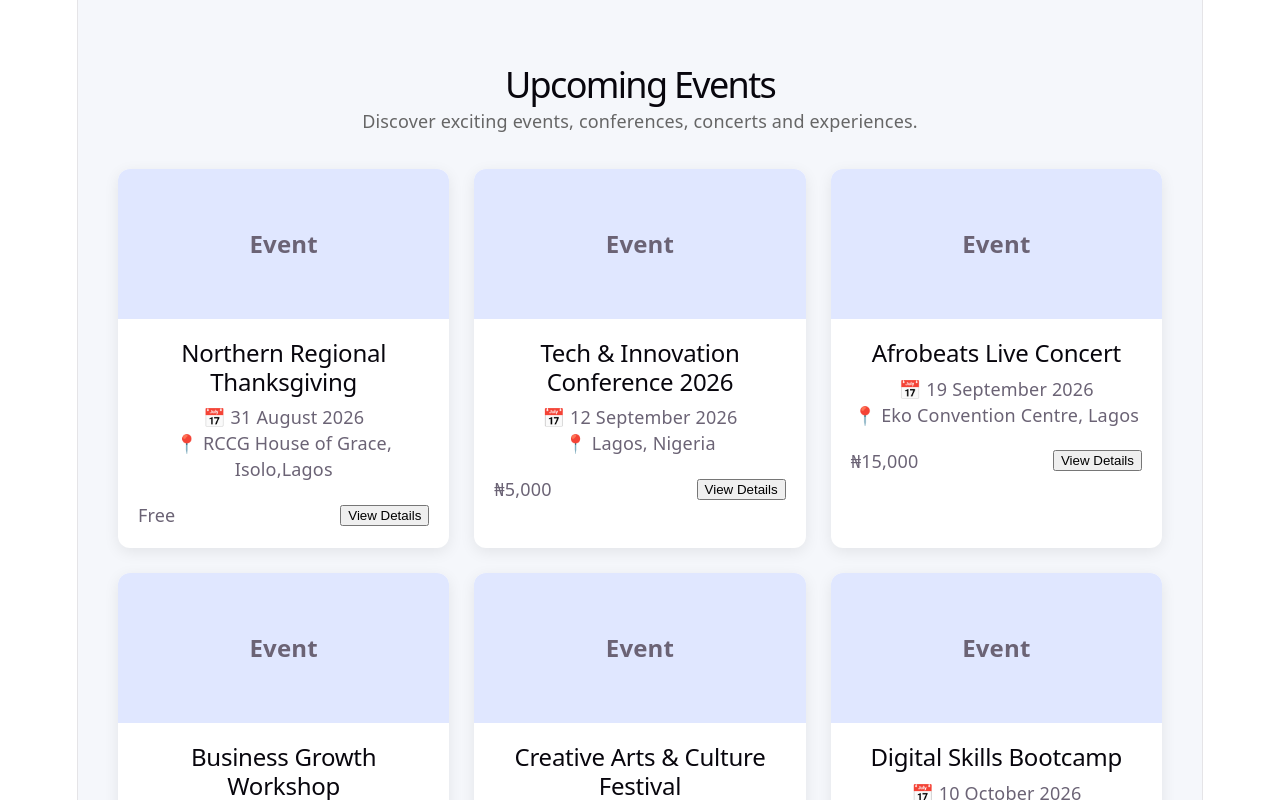
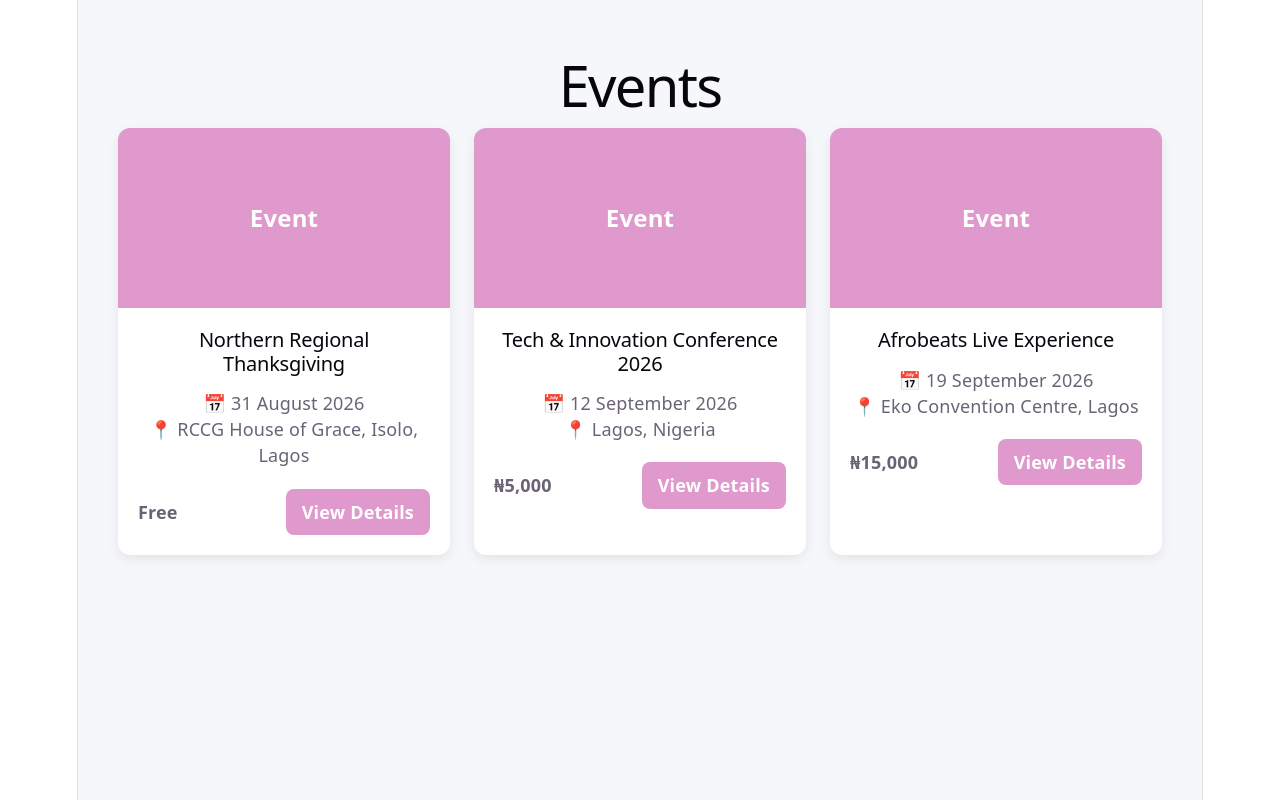
Before and after one commit to Sandradanny/Event-ticketing-platform-project-, a React (Vite) app in the folder eventhub-frontend/: page /events in a window 1280 px wide. Shown: the top 800 px of the page. Built offline with nearby package versions, Linux system fonts and the light colour scheme.

Commit message:
Add homepage components and project structure

```diff
--- a/eventhub-frontend/src/pages/EventDetail.jsx
+++ b/eventhub-frontend/src/pages/EventDetail.jsx
@@ -8,7 +8,7 @@
     location: 'RCCG House of Grace, Isolo, Lagos',
     price: 'Free',
     description:
-      'Join us for the Northern Regional Thanksgiving, a special gathering to celebrate and give thanks for God’s faithfulness.',
+      'Join us for the Northern Regional Thanksgiving, a special gathering to celebrate and give thanks for God’s faithfulness in a Northern way.',
   },
   {
     id: '2',
--- a/eventhub-frontend/src/pages/SearchResults.jsx
+++ b/eventhub-frontend/src/pages/SearchResults.jsx
@@ -1,69 +1,56 @@
-import React from 'react';
+import { Link } from "react-router-dom";
 
 export default function SearchResults() {
   const events = [
     {
+      id: 1,
       title: "Northern Regional Thanksgiving",
       date: "31 August 2026",
-      location: "RCCG House of Grace, Isolo,Lagos",
+      location: "RCCG House of Grace, Isolo, Lagos",
       price: "Free",
     },
     {
+      id: 2,
       title: "Tech & Innovation Conference 2026",
       date: "12 September 2026",
       location: "Lagos, Nigeria",
       price: "₦5,000",
     },
     {
-      title: "Afrobeats Live Concert",
+      id: 3,
+      title: "Afrobeats Live Experience",
       date: "19 September 2026",
       location: "Eko Convention Centre, Lagos",
       price: "₦15,000",
-    },
-    {
-      title: "Business Growth Workshop",
-      date: "26 September 2026",
-      location: "Victoria Island, Lagos",
-      price: "₦3,500",
-    },
-    {
-      title: "Creative Arts & Culture Festival",
-      date: "3 October 2026",
-      location: "Freedom Park, Lagos",
-      price: "₦2,000",
-    },
-    {
-      title: "Digital Skills Bootcamp",
-      date: "10 October 2026",
-      location: "Yaba, Lagos",
-      price: "₦7,500",
     },
   ];
 
   return (
     <div style={styles.container}>
-      <h1 style={styles.heading}>Upcoming Events</h1>
-
-      <p style={styles.subheading}>
-        Discover exciting events, conferences, concerts and experiences.
-      </p>
+      <h1 style={styles.heading}>Events</h1>
 
       <div style={styles.grid}>
-        {events.map((event, index) => (
-          <div style={styles.card} key={index}>
+        {events.map((event) => (
+          <div style={styles.card} key={event.id}>
             <div style={styles.image}>
               Event
             </div>
 
             <div style={styles.content}>
-              <h2>{event.title}</h2>
+              <h2 style={styles.title}>{event.title}</h2>
 
               <p>📅 {event.date}</p>
               <p>📍 {event.location}</p>
 
               <div style={styles.bottom}>
-                <span>{event.price}</span>
-                <button>View Details</button>
+                <span style={styles.price}>{event.price}</span>
+
+                <Link
+                  to={`/event/${event.id}`}
+                  style={styles.button}
+                >
+                  View Details
+                </Link>
               </div>
             </div>
           </div>
@@ -82,35 +69,29 @@
 
   heading: {
     textAlign: "center",
-    fontSize: "36px",
-    marginBottom: "10px",
-  },
-
-  subheading: {
-    textAlign: "center",
-    color: "#666",
-    marginBottom: "35px",
+    marginBottom: "30px",
   },
 
   grid: {
     display: "grid",
     gridTemplateColumns: "repeat(auto-fit, minmax(280px, 1fr))",
-    gap: "25px",
+    gap: "24px",
   },
 
   card: {
     backgroundColor: "white",
     borderRadius: "12px",
     overflow: "hidden",
-    boxShadow: "0 4px 15px rgba(0,0,0,0.08)",
+    boxShadow: "0 4px 12px rgba(0,0,0,0.08)",
   },
 
   image: {
-    height: "150px",
-    backgroundColor: "#e0e7ff",
+    height: "180px",
+    backgroundColor: "#e099cc",
     display: "flex",
     alignItems: "center",
     justifyContent: "center",
+    color: "white",
     fontSize: "24px",
     fontWeight: "bold",
   },
@@ -119,10 +100,28 @@
     padding: "20px",
   },
 
+  title: {
+    marginBottom: "15px",
+    fontSize: "20px",
+  },
+
   bottom: {
     display: "flex",
     justifyContent: "space-between",
     alignItems: "center",
     marginTop: "20px",
   },
+
+  price: {
+    fontWeight: "bold",
+  },
+
+  button: {
+    backgroundColor: "#e099cc",
+    color: "white",
+    textDecoration: "none",
+    padding: "10px 16px",
+    borderRadius: "8px",
+    fontWeight: "bold",
+  },
 };
```
